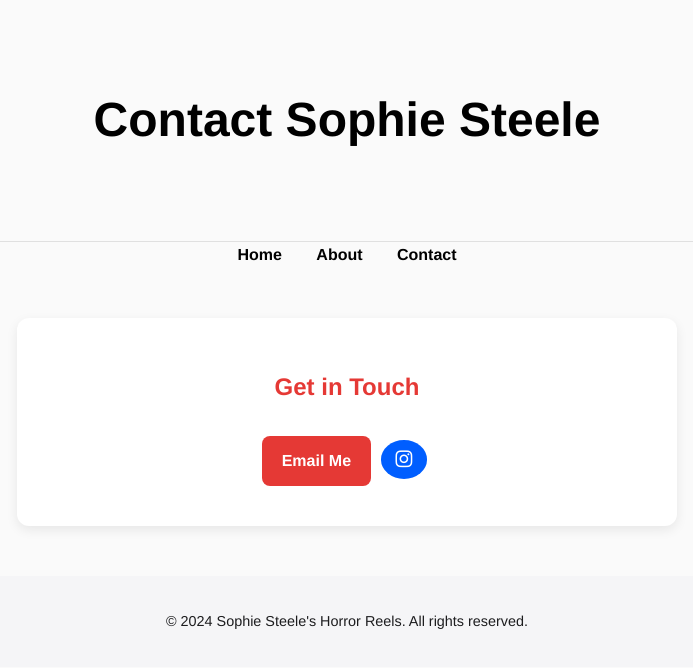
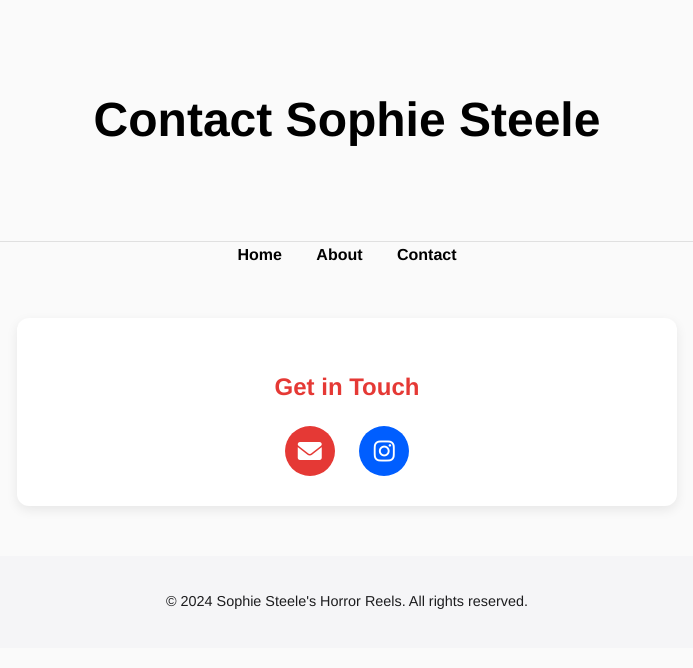
Before and after one commit to jjdaggett750/SophieSteeleHorrorReels, a website: page public/contact.html in a window 1280 px wide. Shown: the whole page, without its empty margins (293-986 px from the left). Drawn offline with Linux system fonts and the light colour scheme; a web font is replaced by a local one.

Commit message:
added coneact me

```diff
--- a/public/contact.html
+++ b/public/contact.html
@@ -80,46 +80,32 @@
             margin-bottom: 20px;
         }
 
-        .contact-link {
-            display: inline-block;
-            margin: 10px 0;
-            padding: 12px 20px;
-            color: white;
+        .icon-link {
+            display: inline-flex;
+            align-items: center;
+            justify-content: center;
+            width: 50px;
+            height: 50px;
+            margin: 0 10px;
             background-color: #e53935;
-            border: none;
-            border-radius: 8px;
+            border-radius: 50%;
+            color: #ffffff;
             text-decoration: none;
-            font-weight: 600;
+            font-size: 1.5rem;
             transition: background-color 0.3s ease, transform 0.3s ease;
         }
 
-        .contact-link:hover {
+        .icon-link:hover {
             background-color: #b71c1c;
             transform: translateY(-3px);
         }
 
-        .social-link {
-            display: inline-flex;
-            align-items: center;
-            justify-content: center;
-            padding: 10px 15px;
-            color: #ffffff;
+        .icon-link.instagram {
             background-color: #005eff;
-            border: none;
-            border-radius: 50%;
-            text-decoration: none;
-            font-size: 1.2rem;
-            margin: 0 5px;
-            transition: background-color 0.3s ease, transform 0.3s ease;
         }
 
-        .social-link:hover {
+        .icon-link.instagram:hover {
             background-color: #0038c5;
-            transform: translateY(-3px);
-        }
-
-        .social-link i {
-            display: block;
         }
 
         footer {
@@ -129,6 +115,8 @@
             font-size: 0.9rem;
         }
     </style>
+    <!-- FontAwesome CSS Link -->
+    <link rel="stylesheet" href="https://cdnjs.cloudflare.com/ajax/libs/font-awesome/6.0.0-beta3/css/all.min.css">
 </head>
 
 <body>
@@ -146,8 +134,11 @@
     <div class="container">
         <div class="contact-box">
             <h2>Get in Touch</h2>
-            <a href="mailto:sophie@example.com" class="contact-link">Email Me</a>
-            <a href="https://www.instagram.com/sophiesteele" target="_blank" class="social-link">
+            <a href="mailto:sophiesteele96@yahoo.com" class="icon-link">
+                <i class="fas fa-envelope"></i>
+                <!-- Email icon -->
+            </a>
+            <a href="https://www.instagram.com/sophiesteeley/" target="_blank" class="icon-link instagram">
                 <i class="fab fa-instagram"></i>
                 <!-- Instagram icon -->
             </a>
@@ -158,8 +149,6 @@
         <p>&copy; 2024 Sophie Steele's Horror Reels. All rights reserved.</p>
     </footer>
 
-    <!-- FontAwesome for social media icons -->
-    <script src="https://kit.fontawesome.com/a076d05399.js" crossorigin="anonymous"></script>
 </body>
 
 </html>
```
